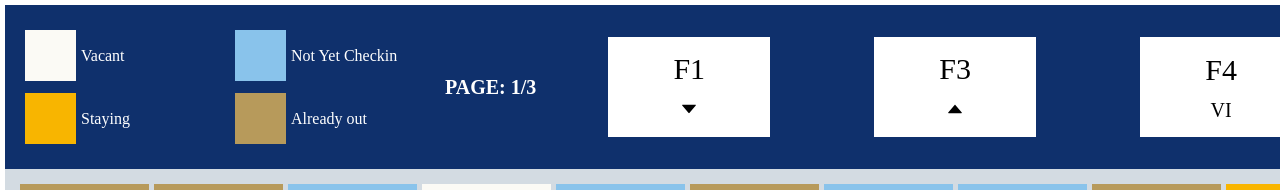
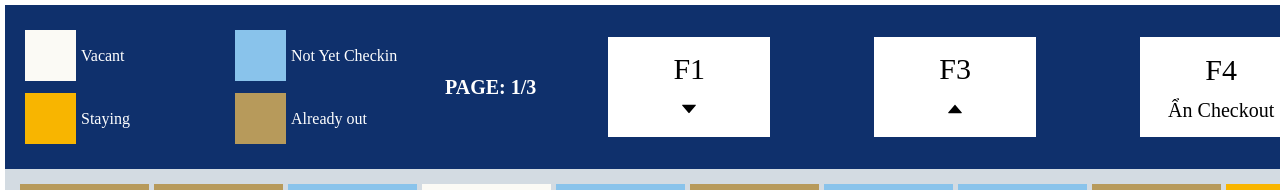
Before and after one commit to tanthuan-CN/1-2022-citynow-talentfresher-test, a React (Create React App) app: page / in a window 1280 px wide. Shown: the top 190 px of the page. Built offline with nearby package versions, Linux system fonts and the light colour scheme.

Commit message:
Fixed TextState of Refresh Button

```diff
--- a/src/dataSources/ButtonList/index.js
+++ b/src/dataSources/ButtonList/index.js
@@ -2,7 +2,7 @@
 import React from "react";
 import { CaretDownOutlined, CaretUpOutlined } from "@ant-design/icons";
 
-const buttonList = (localeDataSource, locale, isSwitch) => [
+const buttonList = (localeDataSource, locale, isSwitch, isHide) => [
   {
     buttonName: "F1",
     buttonState: <CaretDownOutlined />,
@@ -15,10 +15,9 @@ const buttonList = (localeDataSource, locale, isSwitch) => [
   },
   {
     buttonName: "F4",
-    buttonState:
-      locale === "vi"
-        ? localeDataSource["Controls.Vietnamese"]
-        : localeDataSource["Controls.English"],
+    buttonState: isHide
+      ? localeDataSource["Controls.ShowCheckout"]
+      : localeDataSource["Controls.HideCheckout"],
     isActive: "isHide"
   },
   {
```
